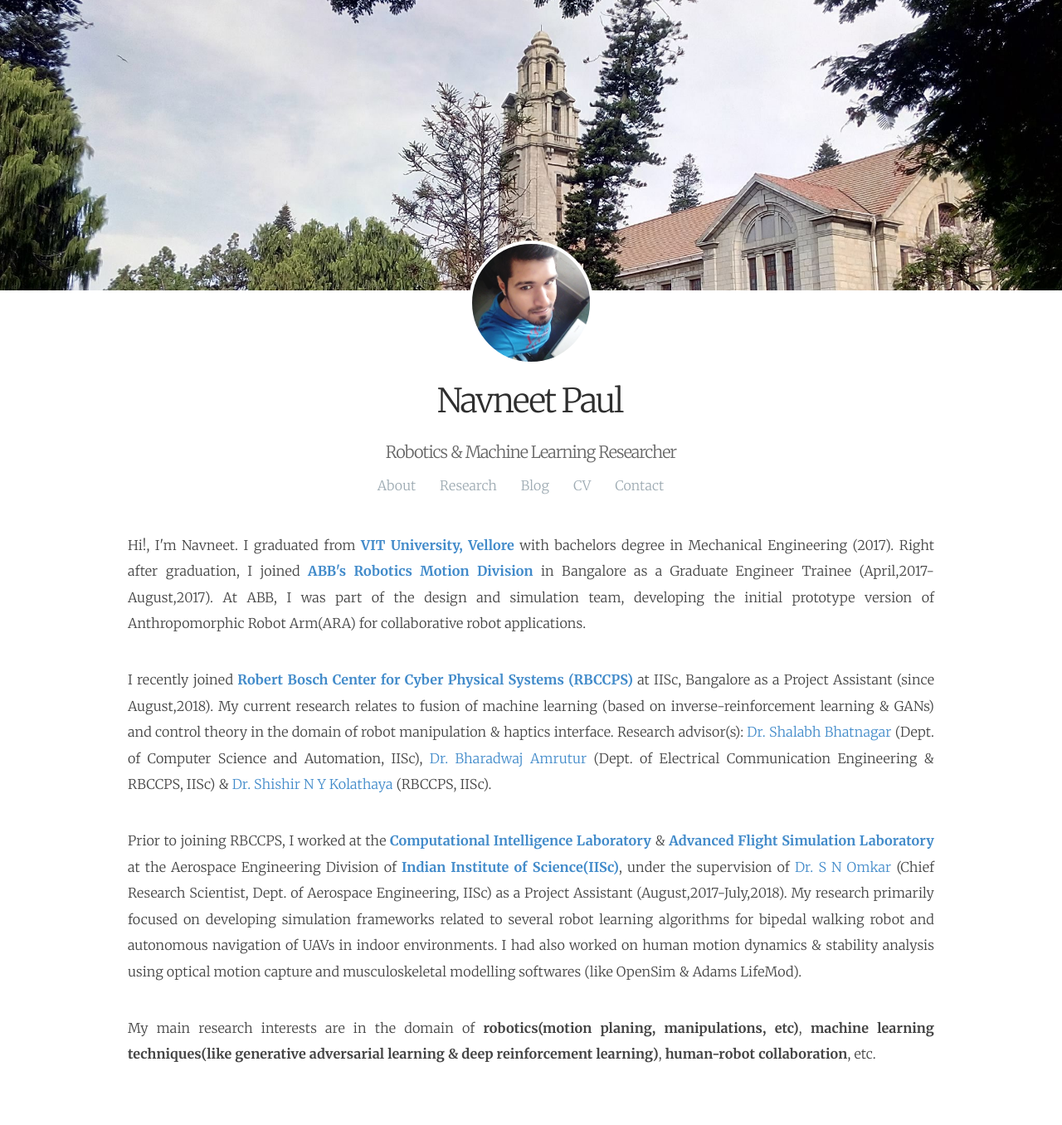
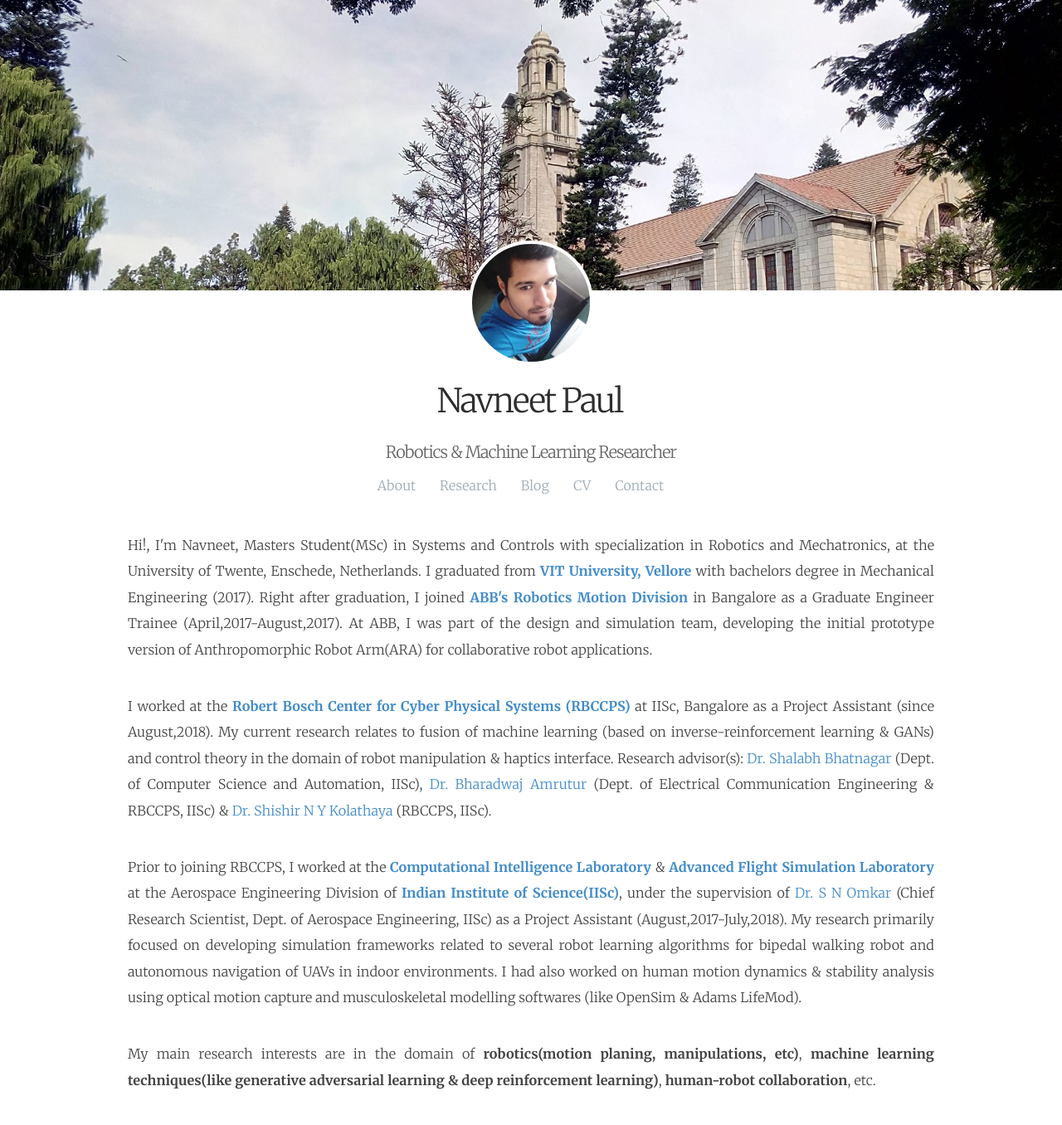
Before and after one commit to navuboy/navuboy.github.io, a Jekyll site: the page built from index.html, in a window 1280 px wide. Shown: the whole page at 83% size. Built offline with Jekyll 4.4.1, drawn with Linux system fonts in a browser that asks for light colours; some web fonts are replaced; before the commit the page ends 1324 px from its top, so only the background shows below that.

Commit message:
new changes

```diff
--- a/_data/authors.yml
+++ b/_data/authors.yml
@@ -25,7 +25,7 @@ nav74neet:
   initial:      nav74neet
   name:         "Navneet Paul"
   cover:        /assets/iisc_2.jpeg
-  picture:      /assets/nav.png
+  picture:      /assets/mypic.png
   bio:          Robotics & Machine Learning Researcher.
   location:     Bangalore
   website:      "http://nav74neet.github.io/"
--- a/_includes/main.md
+++ b/_includes/main.md
@@ -1,10 +1,10 @@
 <main class="content" role="main" style="padding-left: 90px; padding-right:90px; font-size: 90%; font-family: 'Merriweather', 'Hiragino Sans GB', 'Microsoft YaHei', 'WenQuanYi Micro Hei',sans-serif">
 
 <p style="text-align:justify">
-Hi!, I'm Navneet. I graduated from <strong><a href="http://www.vit.ac.in/" class="md-link">VIT University, Vellore</a></strong> with bachelors degree in Mechanical Engineering (2017). Right after graduation, I joined <strong><a href="https://new.abb.com/products/robotics" class="md-link">ABB's Robotics Motion Division</a></strong> in Bangalore as a Graduate Engineer Trainee (April,2017-August,2017). At ABB, I was part of the design and simulation team, developing the initial prototype version of Anthropomorphic Robot Arm(ARA) for collaborative robot applications.</p>
+Hi!, I'm Navneet, Masters Student(MSc) in Systems and Controls with specialization in Robotics and Mechatronics, at the University of Twente, Enschede, Netherlands. I graduated from <strong><a href="http://www.vit.ac.in/" class="md-link">VIT University, Vellore</a></strong> with bachelors degree in Mechanical Engineering (2017). Right after graduation, I joined <strong><a href="https://new.abb.com/products/robotics" class="md-link">ABB's Robotics Motion Division</a></strong> in Bangalore as a Graduate Engineer Trainee (April,2017-August,2017). At ABB, I was part of the design and simulation team, developing the initial prototype version of Anthropomorphic Robot Arm(ARA) for collaborative robot applications.</p>
 <br>
 <p style="text-align:justify">
-I recently joined <strong><a href="http://www.rbccps.org/" class="md-link">Robert Bosch Center for Cyber Physical Systems (RBCCPS)</a></strong> at IISc, Bangalore as a Project Assistant (since August,2018). My current research relates to fusion of machine learning (based on inverse-reinforcement learning & GANs) and control theory in the domain of robot manipulation & haptics interface. Research advisor(s): <a href="https://drona.csa.iisc.ac.in/~shalabh/" class="md-link"> Dr. Shalabh Bhatnagar</a> (Dept. of Computer Science and Automation, IISc), <a href="http://www.cense.iisc.ac.in/bharadwaj-amrutur" class="md-link">Dr. Bharadwaj Amrutur</a> (Dept. of Electrical Communication Engineering & RBCCPS, IISc) & <a href="https://shishirny.github.io/" class="md-link">Dr. Shishir N Y Kolathaya</a> (RBCCPS, IISc).
+I worked at the <strong><a href="http://www.rbccps.org/" class="md-link">Robert Bosch Center for Cyber Physical Systems (RBCCPS)</a></strong> at IISc, Bangalore as a Project Assistant (since August,2018). My current research relates to fusion of machine learning (based on inverse-reinforcement learning & GANs) and control theory in the domain of robot manipulation & haptics interface. Research advisor(s): <a href="https://drona.csa.iisc.ac.in/~shalabh/" class="md-link"> Dr. Shalabh Bhatnagar</a> (Dept. of Computer Science and Automation, IISc), <a href="http://www.cense.iisc.ac.in/bharadwaj-amrutur" class="md-link">Dr. Bharadwaj Amrutur</a> (Dept. of Electrical Communication Engineering & RBCCPS, IISc) & <a href="https://shishirny.github.io/" class="md-link">Dr. Shishir N Y Kolathaya</a> (RBCCPS, IISc).
 </p>
 <br>
 <p style="text-align:justify">
```
Also changed, not shown: _includes/resume.md (+11 -1 lines), assets/mypic.png (added).
